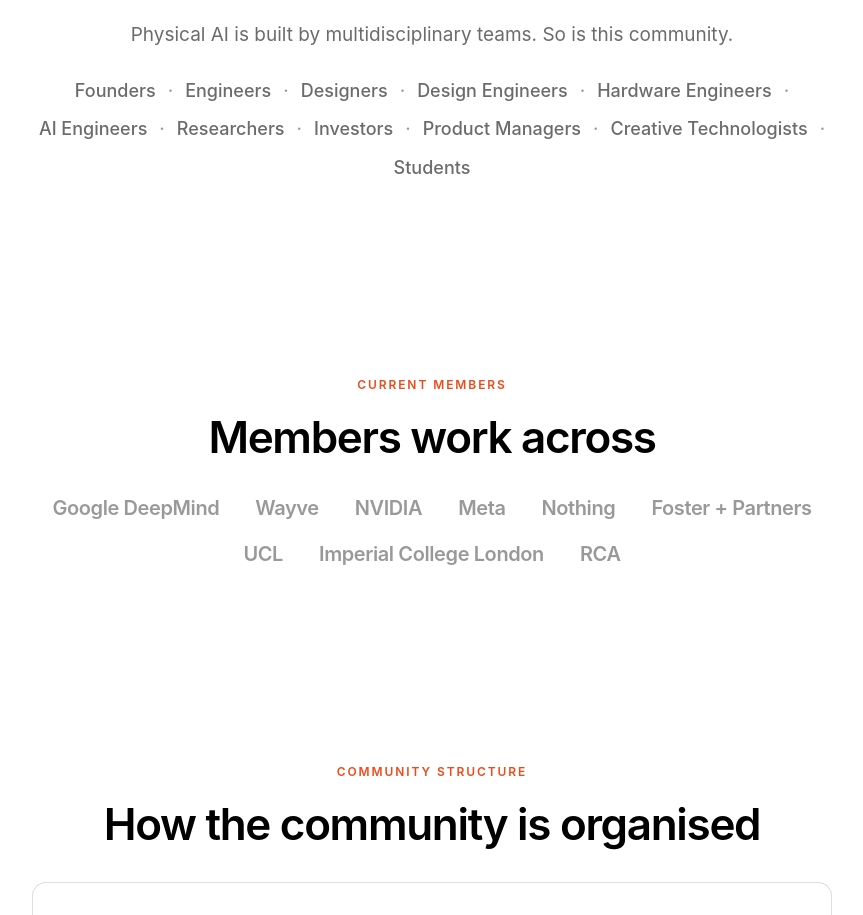
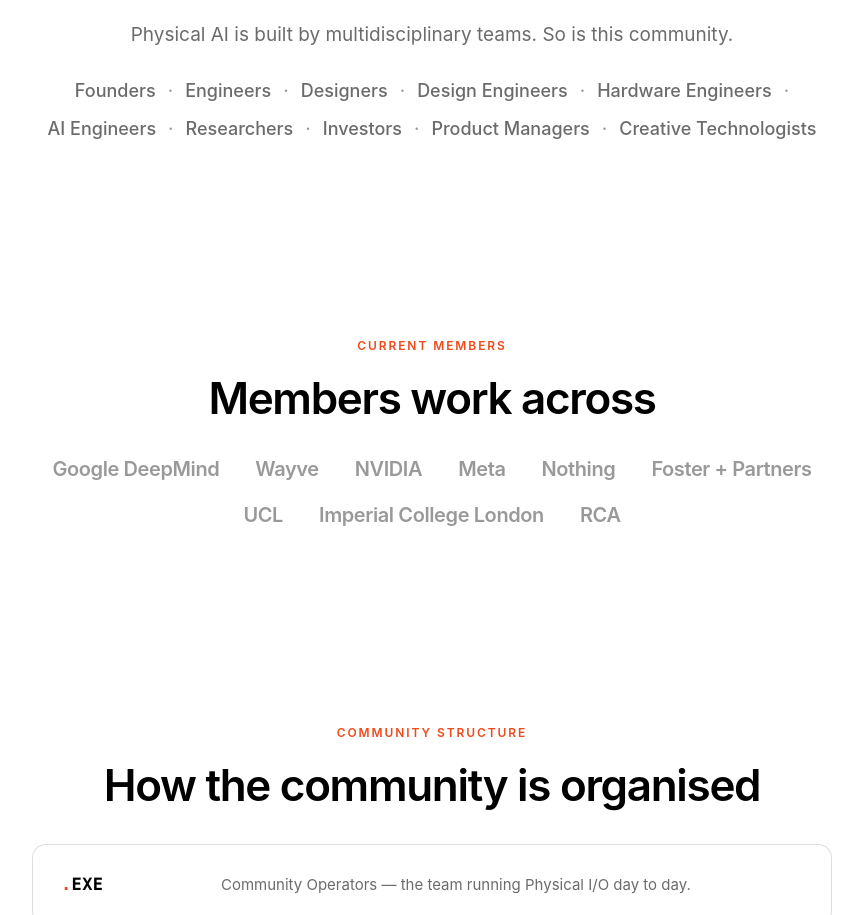
Before and after one commit to yiguanliu/physical-io-community, a Next.js app: page /about in a window 1280 px wide. Shown: the part 1965-2880 px from the top of the page, without its empty margins (208-1071 px from the left). Built offline with nearby package versions, Linux system fonts and the light colour scheme; a web font is replaced by a local one.

Commit message:
Split home carousel content

```diff
--- a/app/globals.css
+++ b/app/globals.css
@@ -274,6 +274,34 @@ h1, h2, h3 {
   line-height: 1.6;
   max-width: 54ch;
   margin-top: 16px;
+}
+
+.slide-community-principles .s-title {
+  max-width: 13ch;
+}
+
+.slide-community-principles .s-sub {
+  font-size: clamp(24px, 3vw, 36px);
+  letter-spacing: -0.03em;
+  margin-top: 24px;
+}
+
+.slide-community-connect .s-title {
+  max-width: 18ch;
+  font-size: clamp(28px, 4vw, 50px);
+}
+
+.slide-community-connect .s-desc {
+  max-width: 48ch;
+}
+
+.slide-community-builders .s-title {
+  max-width: 21ch;
+  font-size: clamp(28px, 3.8vw, 48px);
+}
+
+.slide-community-builders .s-desc {
+  max-width: 42ch;
 }
 
 .s-cta {
--- a/lib/site.ts
+++ b/lib/site.ts
@@ -43,7 +43,6 @@ export const AUDIENCE = [
   "Investors",
   "Product Managers",
   "Creative Technologists",
-  "Students",
 ];
 
 // Only display organisations with real community members
```
Also changed, not shown: components/HomeStage.tsx (+33 -7 lines).
